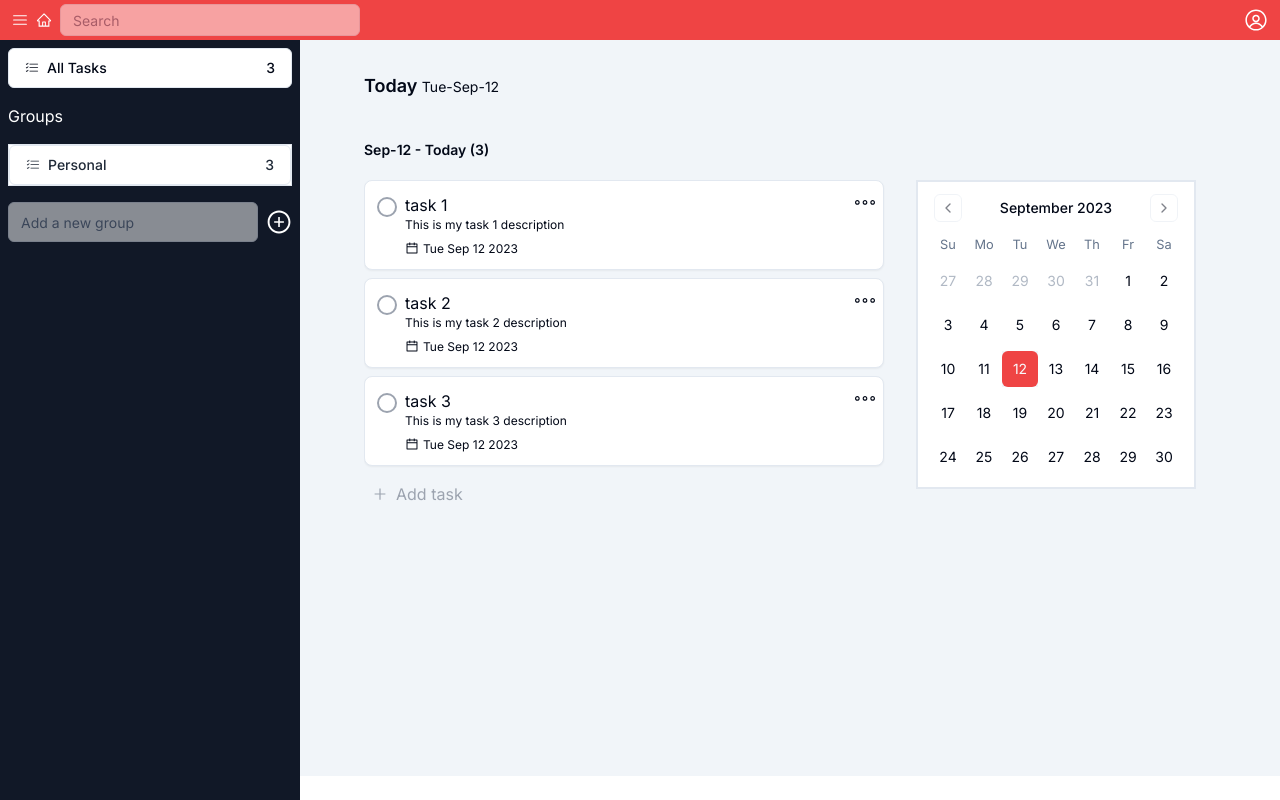
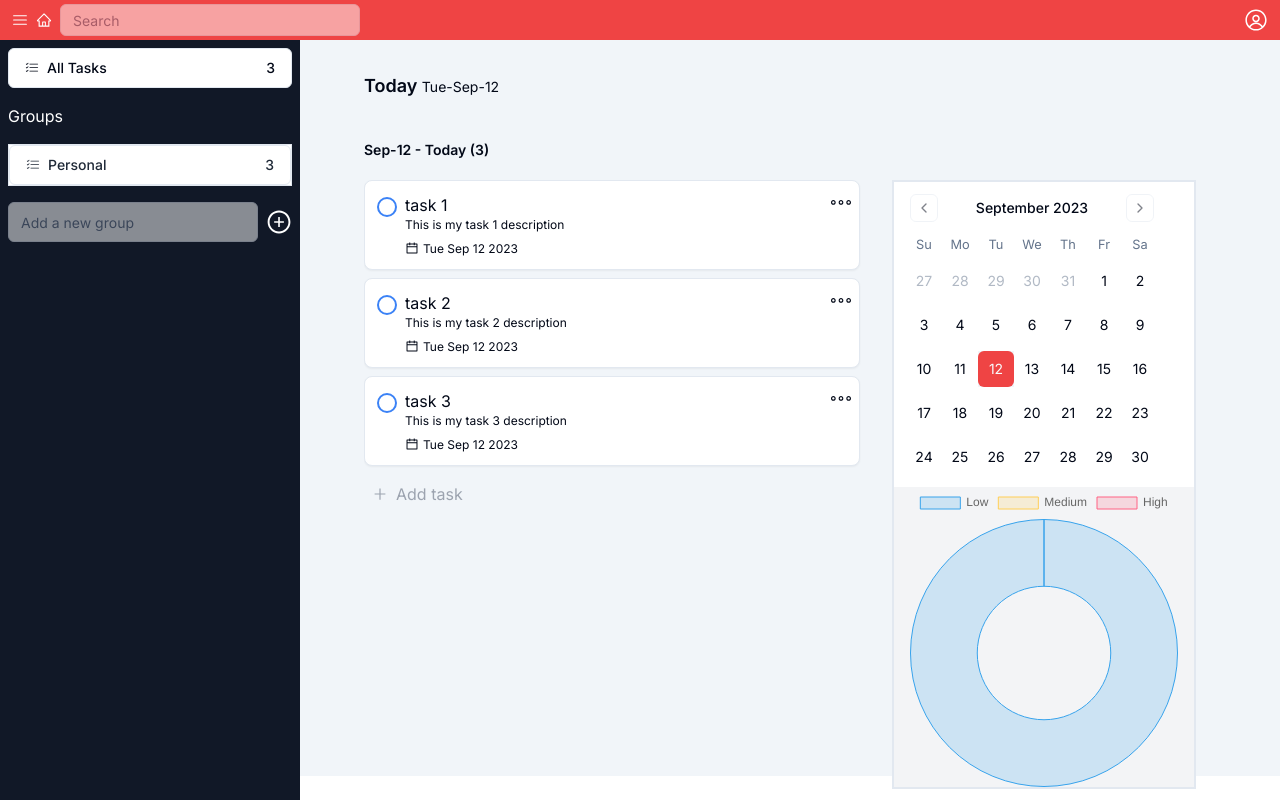
Before and after one commit to eric-nichols-nyc/listit-nextjs, a Next.js app: page /tasks in a window 1280 px wide. Built offline with nearby package versions, Linux system fonts and the light colour scheme.

Commit message:
worked on priority upating logic

```diff
--- a/components/AddTaskForm.tsx
+++ b/components/AddTaskForm.tsx
@@ -53,6 +53,7 @@ const AddtaskForm = () => {
       name: task.name,
       description: task.description,
       duedate: new Date(),
+      priority: "low",
       order: getNewCardOrder(tasks, tasks.length-1, tasks.length)!,
     }
     addTask(t)
@@ -110,9 +111,10 @@ const AddtaskForm = () => {
             <hr />
             <CardFooter>
               <div className="flex pt-2 gap-2">
-                <Button variant="secondary">
+                <Button
+                  onClick={() => setShowForm(false)}
+                  variant="secondary">
                   <AiOutlineClose
-                   onClick={() => setShowForm(false)}
                    />
                 </Button>
                 <Button
--- a/components/Calendar.tsx
+++ b/components/Calendar.tsx
@@ -4,6 +4,7 @@ import { useTaskStore } from '@/store/taskStore';
 import { Checkbox } from './ui/checkbox';
 import { toast } from 'react-toastify';
 import { set } from 'date-fns';
+import Chart from './Chart';
 
 // Calendar component dynamically and reflects the dates of tasks
 const CalendarComponent = () => {
@@ -73,6 +74,9 @@ const CalendarComponent = () => {
           </div>
         ))}
       </div>
+      <div>
+      </div>
+      <Chart />
     </div>
 
   )
--- /dev/null
+++ b/components/Chart.tsx
@@ -0,0 +1,42 @@
+import React, { use } from 'react';
+import { Chart as ChartJS, ArcElement, Tooltip, Legend } from 'chart.js';
+import { Doughnut } from 'react-chartjs-2';
+import {useTaskStore} from '@/store/taskStore'
+
+ChartJS.register(ArcElement, Tooltip, Legend);
+
+// converts tasks priority to chart data
+
+const priorityToNumbers = (arr:string[]) => {
+  const low = arr.filter((item:any) => item === "low")
+  const medium = arr.filter((item: any) => item === "medium")
+  const high = arr.filter((item: any) => item === "high")
+  return [low.length, medium.length, high.length]
+}
+
+export default function Chart() {
+  const tasks = useTaskStore(state => state.tasks)
+  const priorities = tasks.map((task:Task) => task.priority)
+
+  const data = {
+    labels: ['Low', 'Medium', 'High'],
+    datasets: [
+      {
+        label: 'Tasks',
+        data: priorityToNumbers(priorities),
+        backgroundColor: [
+          'rgba(54, 162, 235, 0.2)',
+          'rgba(255, 206, 86, 0.2)',
+          'rgba(255, 99, 132, 0.2)',
+        ],
+        borderColor: [
+          'rgba(54, 162, 235, 1)',
+          'rgba(255, 206, 86, 1)',
+          'rgba(255, 99, 132, 1)',
+        ],
+        borderWidth: 1,
+      },
+    ],
+  };
+  return <Doughnut data={data} />;
+}
--- a/components/Column.tsx
+++ b/components/Column.tsx
@@ -65,6 +65,7 @@ const Column = () => {
                           description={item.description}
                           duedate={item.duedate}
                           order={item.order}
+                          priority={item.priority}
                           innerRef={provided.innerRef}
                           draggableProps={provided.draggableProps}
                           draggableHandleProps={provided.dragHandleProps}
--- a/components/Task.tsx
+++ b/components/Task.tsx
@@ -25,7 +25,6 @@ import { getNewCardOrder } from '@/utils/getItemOrder';
 import DatePickerDemo from './DatePicker';
 
 const borders = {
-  'none': 'border-gray-400',
   'low': 'border-blue-500',
   'medium': 'border-orange-300',
   'high': 'border-red-500',
@@ -36,6 +35,7 @@ const Task = ({
   id,
   name,
   description,
+  priority,
   innerRef,
   duedate,
   order,
@@ -53,8 +53,8 @@ const Task = ({
 
   // local state
   const [showForm, setShowForm] = useState<boolean>(false)
-  const [priority, setPriority] = useState<string>('none')
-  const [checkcolor, setCheckColor] = useState<string>(borders.none)
+  const [taskPriority, setTaskPriority] = useState<string>(priority)
+  const [checkcolor, setCheckColor] = useState<string>(borders.low)
 
   const getColor = () => {
     switch(priority){
@@ -64,18 +64,18 @@ const Task = ({
         return borders.medium
       case 'low':
         return borders.low
-      case 'none':
-        return borders.none
       default:
-        return borders.low
+        console.error('Priority not found')
+        return ''
     }
   }
   // duplicate task
   const duplicate = () => {
     const t = {
       id: (tasks.length + 1).toString(),
-      name: name,
-      description: description,
+      name,
+      description,
+      priority,
       order: getNewCardOrder(tasks, tasks.length - 1, tasks.length)!,
     }
     addTask(t)
@@ -89,30 +89,32 @@ const Task = ({
   // change color of checkbox border
   useEffect(() => {
     setCheckColor(getColor())
-  },[priority])
+  }, [taskPriority])
 
   const onClose = () => {
     setShowForm(false)
   }
 
   const onDateChanged = (duedate: Date) => {
-    const t = {
+    const t:Task = {
       id,
       name,
       description,
       duedate,
-      order
+      order,
+      priority
     }
     updateTask(id, t)
   }
 
   const updateCurrentTask = (name: string, description: string) => {
-    const t = {
+    const t:Task = {
       id,
       name,
       description,
       duedate,
-      order
+      order,
+      priority
     }
     updateTask(id, t)
     setShowForm(false)
@@ -173,7 +175,7 @@ const Task = ({
                           color={ic.color}
                           priority={priority}
                           onClick={() => {
-                            setPriority(ic.priority)
+                            setTaskPriority(ic.priority)
                           }}
                         />
                       </TooltipTrigger>
--- a/constants/index.ts
+++ b/constants/index.ts
@@ -8,6 +8,7 @@ export const items = [
     id: '1',
     name: 'task 1',
     order: 'c',
+    priority: 'low',
     description: 'This is my task 1 description',
     duedate: new Date(),
   },
@@ -15,6 +16,7 @@ export const items = [
     id: '2',
     name: 'task 2',
     order: 'f',
+    priority: 'low',
     description: 'This is my task 2 description',
     duedate: new Date(),
   },
@@ -22,6 +24,7 @@ export const items = [
     id: '3',
     name: 'task 3',
     order: 'h',
+    priority: 'low',
     description: 'This is my task 3 description',
     duedate: new Date(),
   },
@@ -46,12 +49,6 @@ export const taskData = [
     type: 'icons',
     title: 'Priority',
     icon: [
-      {
-        id: 'none',
-        name: BsFlagFill,
-        color: 'gray',
-        priority: 'none',
-      },
       {
         id: 'low',
         name: BsFlagFill,
--- a/d.types.ts
+++ b/d.types.ts
@@ -2,6 +2,7 @@ interface Task {
   id: string;
   name: string;
   description?: string;
+  priority: string;
   duedate?: any;
   order: string;
   innerRef?: any;
--- a/package.json
+++ b/package.json
@@ -32,6 +32,7 @@
     "preline": "^1.9.0",
     "react": "18.2.0",
     "react-beautiful-dnd": "^13.1.1",
+    "react-chartjs-2": "^5.2.0",
     "react-day-picker": "^8.8.1",
     "react-detect-click-outside": "^1.1.7",
     "react-dom": "18.2.0",
```
Also changed, not shown: 1 other file (tests, documents, lock files or other folders).
